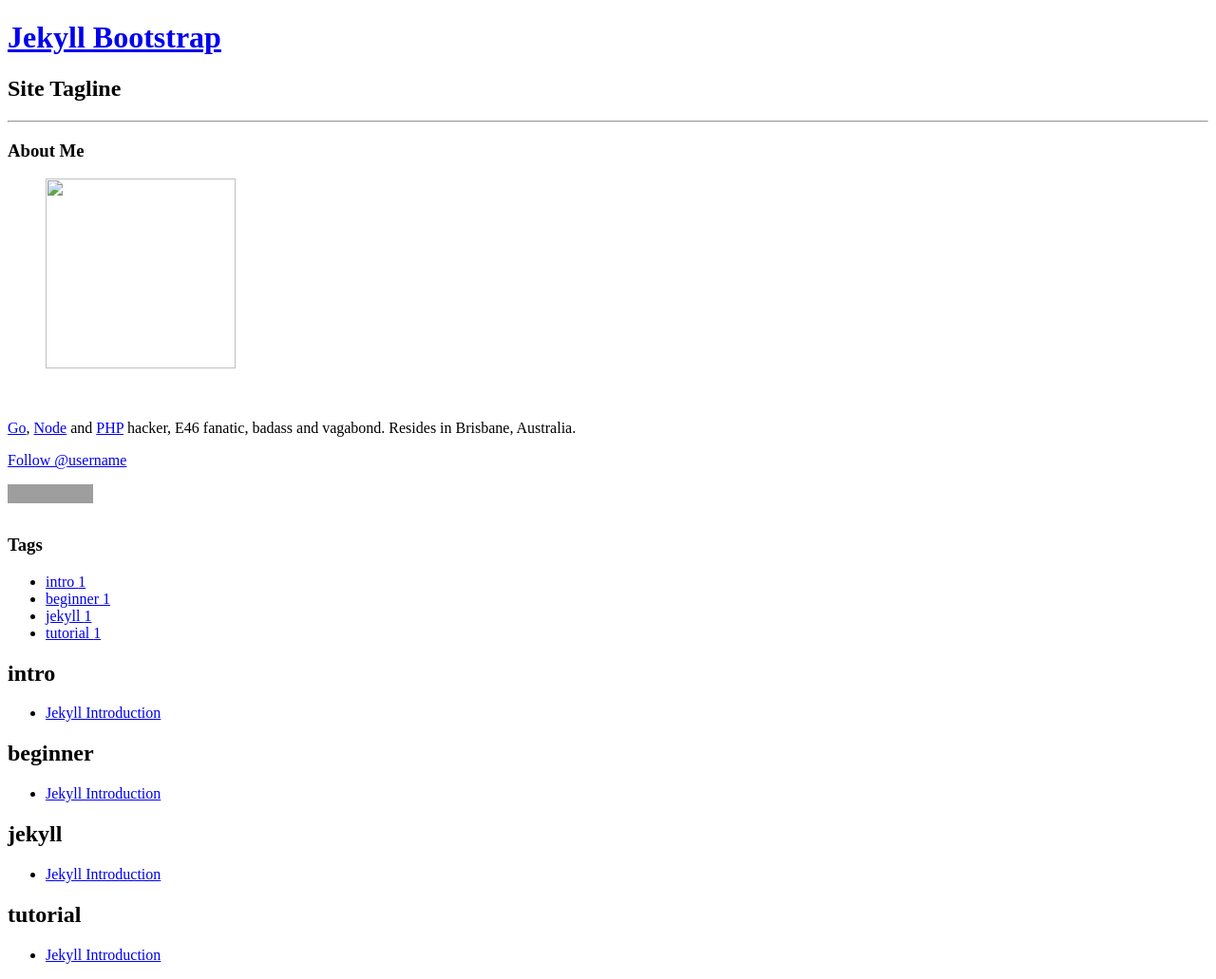
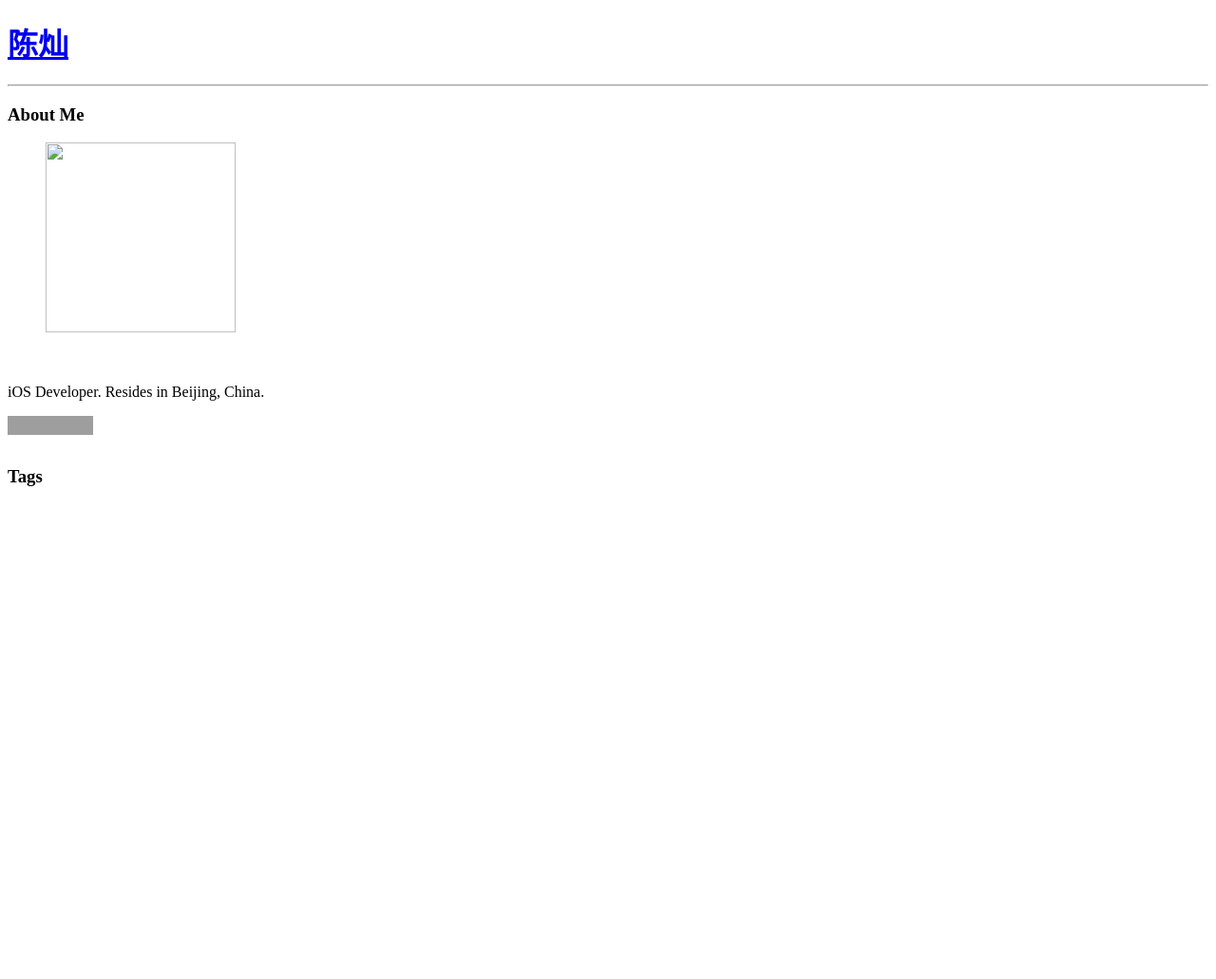
Before and after one commit to chencan/chencan.github.com, a Jekyll site: the page built from tags.html, in a window 1280 px wide. Shown: the whole page at 95% size. Built offline with Jekyll 4.4.1, drawn with Linux system fonts in a browser that asks for light colours; some web fonts are replaced; comment, search, counter and statistics services are not loaded; after the commit the page ends 900 px from its top, so only the background shows below that; some of the changed lines change nothing that is shown; grey boxes are pictures that could not be loaded.

Commit message:
Somie essential changes, such as name, github username, etc

```diff
--- a/_config.yml
+++ b/_config.yml
@@ -9,14 +9,14 @@
 # Themes are encouraged to use these universal variables
 # so be sure to set them if your theme uses them.
 #
-title : Jekyll Bootstrap
-tagline: Site Tagline
+title : 陈灿
+tagline:
 author :
-  name : Name Lastname
-  email : blah@email.test
-  github : username
-  twitter : username
-  feedburner : feedname
+  name : 陈灿
+  email : sam_chen@gmail.com
+  github : chencan
+  twitter :
+  feedburner :
 
 # The production_url is only used when full-domain names are needed
 # such as sitemap.txt
--- a/_includes/themes/zen/default.html
+++ b/_includes/themes/zen/default.html
@@ -23,11 +23,13 @@
 							<figcaption>{{ site.author.gravatar.caption }}</figcaption>
 						</figure>
 						<br />
-						<p><a href="http://golang.org">Go</a>, <a href="http://nodejs.org">Node</a> and <a href="http://php.net">PHP</a> hacker, E46 fanatic, badass and vagabond. Resides in Brisbane, Australia.</p>
+						<p>iOS Developer. Resides in Beijing, China.</p>
 
 						<div>
+<!--
 							<p><a href="https://twitter.com/{{ site.author.twitter }}" class="twitter-follow-button" data-show-count="true" data-lang="en">Follow @{{ site.author.twitter }}</a></p>
-						<p><iframe src="http://ghbtns.com/github-btn.html?user={{ site.author.github }}&type=follow&count=true"
+-->
+							<p><iframe src="http://ghbtns.com/github-btn.html?user={{ site.author.github }}&type=follow&count=true"
   allowtransparency="true" frameborder="0" scrolling="0" width="180" height="30"></iframe></p>
 						</div>
 					</div>
--- a/_posts/core-samples/2011-12-29-jekyll-introduction.md
+++ /dev/null
@@ -1,411 +0,0 @@
----
-layout: post
-category : lessons
-tags : [intro, beginner, jekyll, tutorial]
----
-{% include JB/setup %}
-
-This Jekyll introduction will outline specifically  what Jekyll is and why you would want to use it.
-Directly following the intro we'll learn exactly _how_ Jekyll does what it does.
-
-## Overview
-
-### What is Jekyll?
-
-Jekyll is a parsing engine bundled as a ruby gem used to build static websites from
-dynamic components such as templates, partials, liquid code, markdown, etc. Jekyll is known as "a simple, blog aware, static site generator".
-
-### Examples
-
-This website is created with Jekyll. [Other Jekyll websites](https://github.com/mojombo/jekyll/wiki/Sites).
-
-
-
-### What does Jekyll Do?
-
-Jekyll is a ruby gem you install on your local system.
-Once there you can call `jekyll --server` on a directory and provided that directory
-is setup in a way jekyll expects, it will do magic stuff like parse markdown/textile files,
-compute categories, tags, permalinks, and construct your pages from layout templates and partials.
-
-Once parsed, Jekyll stores the result in a self-contained static `_site` folder.
-The intention here is that you can serve all contents in this folder statically from a plain static web-server.
-
-You can think of Jekyll as a normalish dynamic blog but rather than parsing content, templates, and tags
-on each request, Jekyll does this once _beforehand_ and caches the _entire website_ in a folder for serving statically.
-
-### Jekyll is Not Blogging Software
-
-**Jekyll is a parsing engine.**
-
-Jekyll does not come with any content nor does it have any templates or design elements.
-This is a common source of confusion when getting started.
-Jekyll does not come with anything you actually use or see on your website - you have to make it.
-
-### Why Should I Care?
-
-Jekyll is very minimalistic and very efficient.
-The most important thing to realize about Jekyll is that it creates a static representation of your website requiring only a static web-server.
-Traditional dynamic blogs like Wordpress require a database and server-side code.
-Heavily trafficked dynamic blogs must employ a caching layer that ultimately performs the same job Jekyll sets out to do; serve static content.
-
-Therefore if you like to keep things simple and you prefer the command-line over an admin panel UI then give Jekyll a try.
-
-**Developers like Jekyll because we can write content like we write code:**
-
-- Ability to write content in markdown or textile in your favorite text-editor.
-- Ability to write and preview your content via localhost.
-- No internet connection required.
-- Ability to publish via git.
-- Ability to host your blog on a static web-server.
-- Ability to host freely on GitHub Pages.
-- No database required.
-
-# How Jekyll Works
-
-The following is a complete but concise outline of exactly how Jekyll works.
-
-Be aware that core concepts are introduced in rapid succession without code examples.
-This information is not intended to specifically teach you how to do anything, rather it
-is intended to give you the _full picture_ relative to what is going on in Jekyll-world.
-
-Learning these core concepts should help you avoid common frustrations and ultimately
-help you better understand the code examples contained throughout Jekyll-Bootstrap.
-
-
-## Initial Setup
-
-After [installing jekyll](/index.html#start-now) you'll need to format your website directory in a way jekyll expects.
-Jekyll-bootstrap conveniently provides the base directory format.
-
-### The Jekyll Application Base Format
-
-Jekyll expects your website directory to be laid out like so:
-
-    .
-    |-- _config.yml
-    |-- _includes
-    |-- _layouts
-    |   |-- default.html
-    |   |-- post.html
-    |-- _posts
-    |   |-- 20011-10-25-open-source-is-good.markdown
-    |   |-- 20011-04-26-hello-world.markdown
-    |-- _site
-    |-- index.html
-    |-- assets
-        |-- css
-            |-- style.css
-        |-- javascripts
-
-
-- **\_config.yml**
-	Stores configuration data.
-
-- **\_includes**
-	This folder is for partial views.
-
-- **\_layouts**
-	This folder is for the main templates your content will be inserted into.
-	You can have different layouts for different pages or page sections.
-
-- **\_posts**
-	This folder contains your dynamic content/posts.
-	the naming format is required to be `@YEAR-MONTH-DATE-title.MARKUP@`.
-
-- **\_site**
-	This is where the generated site will be placed once Jekyll is done transforming it.
-
-- **assets**
-	This folder is not part of the standard jekyll structure.
-	The assets folder represents _any generic_ folder you happen to create in your root directory.
-	Directories and files not properly formatted for jekyll will be left untouched for you to serve normally.
-
-(read more: <https://github.com/mojombo/jekyll/wiki/Usage>)
-
-
-### Jekyll Configuration
-
-Jekyll supports various configuration options that are fully outlined here:
-<https://github.com/mojombo/jekyll/wiki/Configuration>
-
-
-
-
-## Content in Jekyll
-
-Content in Jekyll is either a post or a page.
-These content "objects" get inserted into one or more templates to build the final output for its respective static-page.
-
-### Posts and Pages
-
-Both posts and pages should be written in markdown, textile, or HTML and may also contain Liquid templating syntax.
-Both posts and pages can have meta-data assigned on a per-page basis such as title, url path, as well as arbitrary custom meta-data.
-
-### Working With Posts
-
-**Creating a Post**
-Posts are created by properly formatting a file and placing it the `_posts` folder.
-
-**Formatting**
-A post must have a valid filename in the form `YEAR-MONTH-DATE-title.MARKUP` and be placed in the `_posts` directory.
-If the data format is invalid Jekyll will not recognize the file as a post. The date and title are automatically parsed from the filename of the post file.
-Additionally, each file must have [YAML Front-Matter](https://github.com/mojombo/jekyll/wiki/YAML-Front-Matter) prepended to its content.
-YAML Front-Matter is a valid YAML syntax specifying meta-data for the given file.
-
-**Order**
-Ordering is an important part of Jekyll but it is hard to specify a custom ordering strategy.
-Only reverse chronological and chronological ordering is supported in Jekyll.
-
-Since the date is hard-coded into the filename format, to change the order, you must change the dates in the filenames.
-
-**Tags**
-Posts can have tags associated with them as part of their meta-data.
-Tags may be placed on posts by providing them in the post's YAML front matter.
-You have access to the post-specific tags in the templates. These tags also get added to the sitewide collection.
-
-**Categories**
-Posts may be categorized by providing one or more categories in the YAML front matter.
-Categories offer more significance over tags in that they can be reflected in the URL path to the given post.
-Note categories in Jekyll work in a specific way.
-If you define more than one category you are defining a category hierarchy "set".
-Example:
-
-    ---
-    title :  Hello World
-    categories : [lessons, beginner]
-    ---
-
-This defines the category hierarchy "lessons/beginner". Note this is _one category_ node in Jekyll.
-You won't find "lessons" and "beginner" as two separate categories unless you define them elsewhere as singular categories.
-
-### Working With Pages
-
-**Creating a Page**
-Pages are created by properly formatting a file and placing it anywhere in the root directory or subdirectories that do _not_ start with an underscore.
-
-**Formatting**
-In order to register as a Jekyll page the file must contain [YAML Front-Matter](https://github.com/mojombo/jekyll/wiki/YAML-Front-Matter).
-Registering a page means 1) that Jekyll will process the page and 2) that the page object will be available in the `site.pages` array for inclusion into your templates.
-
-**Categories and Tags**
-Pages do not compute categories nor tags so defining them will have no effect.
-
-**Sub-Directories**
-If pages are defined in sub-directories, the path to the page will be reflected in the url.
-Example:
-
-    .
-    |-- people
-        |-- bob
-            |-- essay.html
-
-This page will be available at `http://yourdomain.com/people/bob/essay.html`
-
-
-**Recommended Pages**
-
-- **index.html**
-  You will always want to define the root index.html page as this will display on your root URL.
-- **404.html**
-  Create a root 404.html page and GitHub Pages will serve it as your 404 response.
-- **sitemap.html**
-  Generating a sitemap is good practice for SEO.
-- **about.html**
-  A nice about page is easy to do and gives the human perspective to your website.
-
-
-## Templates in Jekyll
-
-Templates are used to contain a page's or post's content.
-All templates have access to a global site object variable: `site` as well as a page object variable: `page`.
-The site variable holds all accessible content and metadata relative to the site.
-The page variable holds accessible data for the given page or post being rendered at that point.
-
-**Create a Template**
-Templates are created by properly formatting a file and placing it in the `_layouts` directory.
-
-**Formatting**
-Templates should be coded in HTML and contain YAML Front Matter.
-All templates can contain Liquid code to work with your site's data.
-
-**Rending Page/Post Content in a Template**
-There is a special variable in all templates named : `content`.
-The `content` variable holds the page/post content including any sub-template content previously defined.
-Render the content variable wherever you want your main content to be injected into your template:
-
-{% capture text %}...
-<body>
-  <div id="sidebar"> ... </div>
-  <div id="main">
-    |.{content}.|
-  </div>
-</body>
-...{% endcapture %}
-{% include JB/liquid_raw %}
-
-### Sub-Templates
-
-Sub-templates are exactly templates with the only difference being they
-define another "root" layout/template within their YAML Front Matter.
-This essentially means a template will render inside of another template.
-
-### Includes
-In Jekyll you can define include files by placing them in the `_includes` folder.
-Includes are NOT templates, rather they are just code snippets that get included into templates.
-In this way, you can treat the code inside includes as if it was native to the parent template.
-
-Any valid template code may be used in includes.
-
-
-## Using Liquid for Templating
-
-Templating is perhaps the most confusing and frustrating part of Jekyll.
-This is mainly due to the fact that Jekyll templates must use the Liquid Templating Language.
-
-### What is Liquid?
-
-[Liquid](https://github.com/Shopify/liquid) is a secure templating language developed by [Shopify](http://shopify.com).
-Liquid is designed for end-users to be able to execute logic within template files
-without imposing any security risk on the hosting server.
-
-Jekyll uses Liquid to generate the post content within the final page layout structure and as the primary interface for working with
-your site and post/page data.
-
-### Why Do We Have to Use Liquid?
-
-GitHub uses Jekyll to power [GitHub Pages](http://pages.github.com/).
-GitHub cannot afford to run arbitrary code on their servers so they lock developers down via Liquid.
-
-### Liquid is Not Programmer-Friendly.
-
-The short story is liquid is not real code and its not intended to execute real code.
-The point being you can't do jackshit in liquid that hasn't been allowed explicitly by the implementation.
-What's more you can only access data-structures that have been explicitly passed to the template.
-
-In Jekyll's case it is not possible to alter what is passed to Liquid without hacking the gem or running custom plugins.
-Both of which cannot be supported by GitHub Pages.
-
-As a programmer - this is very frustrating.
-
-But rather than look a gift horse in the mouth we are going to
-suck it up and view it as an opportunity to work around limitations and adopt client-side solutions when possible.
-
-**Aside**
-My personal stance is to not invest time trying to hack liquid. It's really unnecessary
-_from a programmer's_ perspective. That is to say if you have the ability to run custom plugins (i.e. run arbitrary ruby code)
-you are better off sticking with ruby. Toward that end I've built [Mustache-with-Jekyll](http://github.com/plusjade/mustache-with-jekyll)
-
-
-## Static Assets
-
-Static assets are any file in the root or non-underscored subfolders that are not pages.
-That is they have no valid YAML Front Matter and are thus not treated as Jekyll Pages.
-
-Static assets should be used for images, css, and javascript files.
-
-
-
-
-## How Jekyll Parses Files
-
-Remember Jekyll is a processing engine. There are two main types of parsing in Jekyll.
-
-- **Content parsing.**
-	This is done with textile or markdown.
-- **Template parsing.**
-  This is done with the liquid templating language.
-
-And thus there are two main types of file formats needed for this parsing.
-
-- **Post and Page files.**
-  All content in Jekyll is either a post or a page so valid posts and pages are parsed with markdown or textile.
-- **Template files.**
-	These files go in `_layouts` folder and contain your blogs **templates**. They should be made in HTML with the help of Liquid syntax.
-	Since include files are simply injected into templates they are essentially parsed as if they were native to the template.
-
-**Arbitrary files and folders.**
-Files that _are not_ valid pages are treated as static content and pass through
-Jekyll untouched and reside on your blog in the exact structure and format they originally existed in.
-
-### Formatting Files for Parsing.
-
-We've outlined the need for valid formatting using **YAML Front Matter**.
-Templates, posts, and pages all need to provide valid YAML Front Matter even if the Matter is empty.
-This is the only way Jekyll knows you want the file processed.
-
-YAML Front Matter must be prepended to the top of template/post/page files:
-
-    ---
-    layout: post
-    category : pages
-    tags : [how-to, jekyll]
-    ---
-
-    ... contents ...
-
-Three hyphens on a new line start the Front-Matter block and three hyphens on a new line end the block.
-The data inside the block must be valid YAML.
-
-Configuration parameters for YAML Front-Matter is outlined here:
-[A comprehensive explanation of YAML Front Matter](https://github.com/mojombo/jekyll/wiki/YAML-Front-Matter)
-
-#### Defining Layouts for Posts and Templates Parsing.
-
-The `layout` parameter in the YAML Front Matter defines the template file for which the given post or template should be injected into.
-If a template file specifies its own layout, it is effectively being used as a `sub-template.`
-That is to say loading a post file into a template file that refers to another template file with work in the way you'd expect; as a nested sub-template.
-
-
-
-
-
-## How Jekyll Generates the Final Static Files.
-
-Ultimately, Jekyll's job is to generate a static representation of your website.
-The following is an outline of how that's done:
-
-1. **Jekyll collects data.**
-  Jekyll scans the posts directory and collects all posts files as post objects. It then scans the layout assets and collects those and finally scans other directories in search of pages.
-
-2. **Jekyll computes data.**
-  Jekyll takes these objects, computes metadata (permalinks, tags, categories, titles, dates) from them and constructs one
-  big `site` object that holds all the posts, pages, layouts, and respective metadata.
-  At this stage your site is one big computed ruby object.
-
-3. **Jekyll liquifies posts and templates.**
-  Next jekyll loops through each post file and converts (through markdown or textile) and **liquifies** the post inside of its respective layout(s).
-  Once the post is parsed and liquified inside the the proper layout structure, the layout itself is "liquified".
-	**Liquification** is defined as follows: Jekyll initiates a Liquid template, and passes a simpler hash representation of the ruby site object as well as a simpler
-  hash representation of the ruby post object. These simplified data structures are what you have access to in the templates.
-
-3. **Jekyll generates output.**
-	Finally the liquid templates are "rendered", thereby processing any liquid syntax provided in the templates
-	and saving the final, static representation of the file.
-
-**Notes.**
-Because Jekyll computes the entire site in one fell swoop, each template is given access to
-a global `site` hash that contains useful data. It is this data that you'll iterate through and format
-using the Liquid tags and filters in order to render it onto a given page.
-
-Remember, in Jekyll you are an end-user. Your API has only two components:
-
-1. The manner in which you setup your directory.
-2. The liquid syntax and variables passed into the liquid templates.
-
-All the data objects available to you in the templates via Liquid are outlined in the **API Section** of Jekyll-Bootstrap.
-You can also read the original documentation here: <https://github.com/mojombo/jekyll/wiki/Template-Data>
-
-## Conclusion
-
-I hope this paints a clearer picture of what Jekyll is doing and why it works the way it does.
-As noted, our main programming constraint is the fact that our API is limited to what is accessible via Liquid and Liquid only.
-
-Jekyll-bootstrap is intended to provide helper methods and strategies aimed at making it more intuitive and easier to work with Jekyll =)
-
-**Thank you** for reading this far.
-
-## Next Steps
-
-Please take a look at [{{ site.categories.api.first.title }}]({{ BASE_PATH }}{{ site.categories.api.first.url }})
-or jump right into [Usage]({{ BASE_PATH }}{{ site.categories.usage.first.url }}) if you'd like.
```
